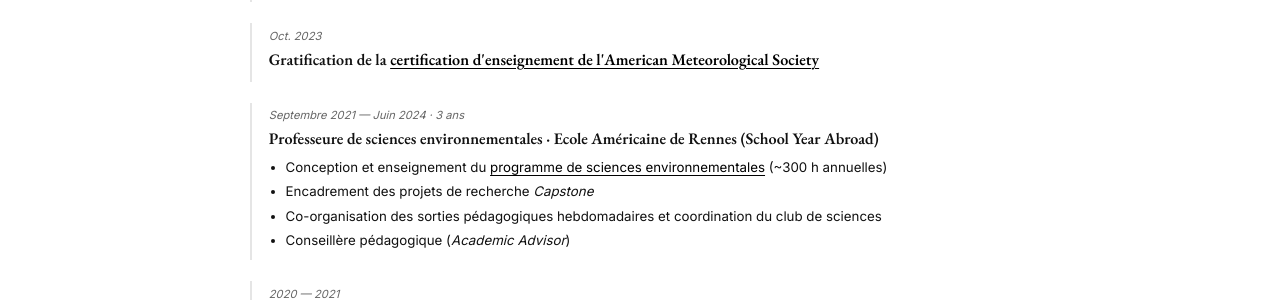
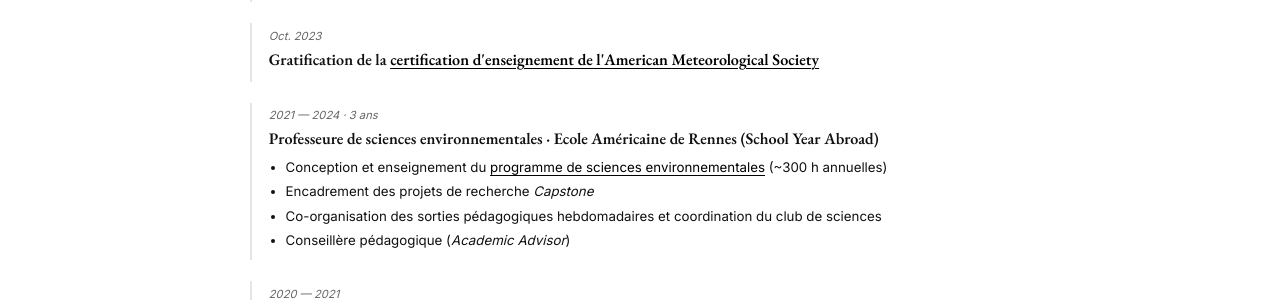
Before and after one commit to marieleapouliquen/marieleapouliquen.github.io, a Jekyll site: the page built from _pages/about.md, in a window 1280 px wide. Shown: the part 695-995 px from the top of the page. Built offline with Jekyll 4.4.1, drawn with Linux system fonts in a browser that asks for light colours.

Commit message:
Update job period format in about.md

```diff
--- a/_pages/about.md
+++ b/_pages/about.md
@@ -52,7 +52,7 @@ body_class: page-accordion
 </div>
 
 <div class="job-entry">
-  <p class="job-period"><em>Septembre 2021 — Juin 2024 · 3 ans</em></p>
+  <p class="job-period"><em>2021 — 2024 · 3 ans</em></p>
   <h4>Professeure de sciences environnementales · Ecole Américaine de Rennes (School Year Abroad)</h4>
   <ul>
     <li>Conception et enseignement du  <a href="{{ '/sya/' | relative_url }}">programme de sciences environnementales</a> (~300 h annuelles)</li>
```
